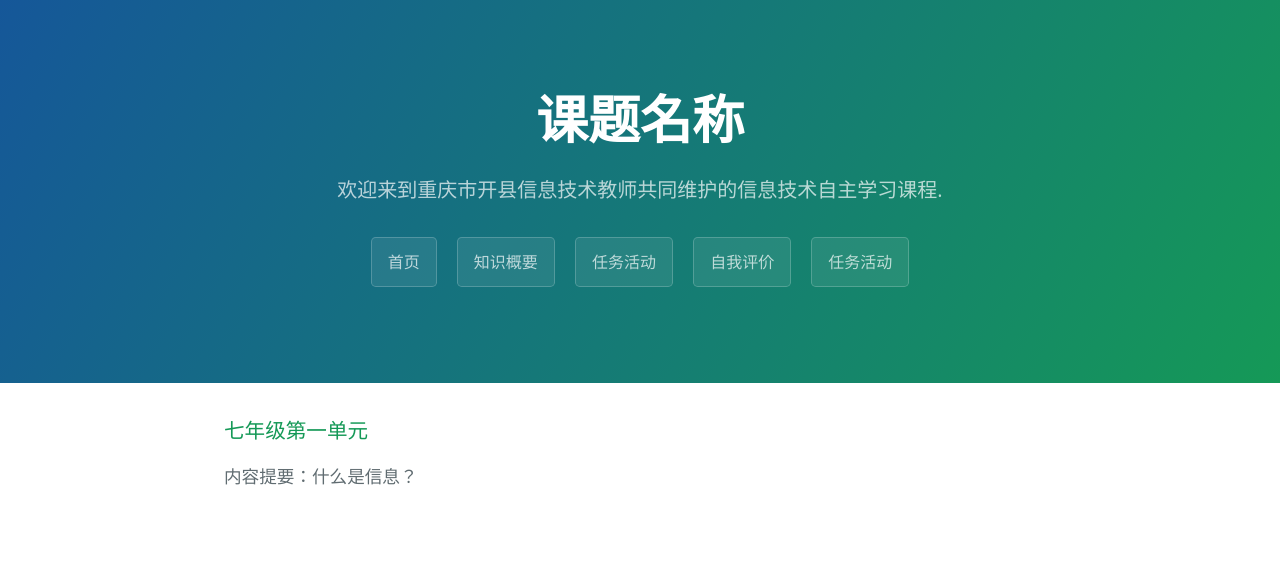
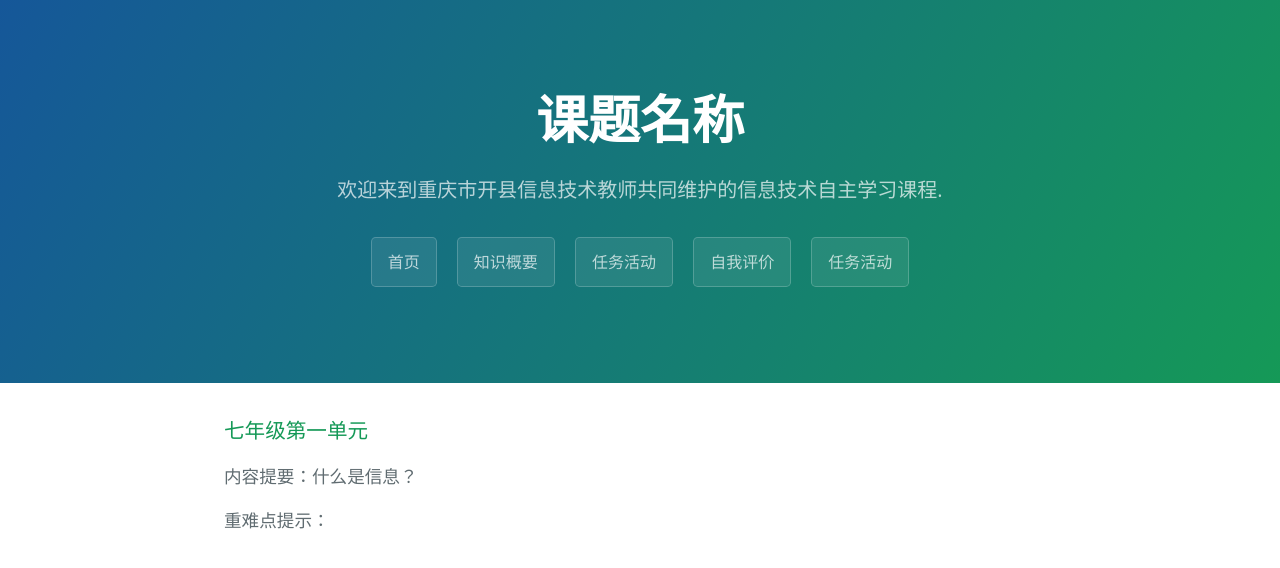
Before and after one commit to zouyusky/IS-Courses, a plain HTML site: page G7U1/index.html in a window 1280 px wide. Drawn offline with Linux system fonts and the light colour scheme.

Commit message:
Update index.html
come from wooxf

```diff
--- a/G7U1/index.html
+++ b/G7U1/index.html
@@ -19,6 +19,7 @@
     <section class="main-content">
         <h3>七年级第一单元</h3>
         <p>内容提要：什么是信息？</p>
+        <p>重难点提示：</p>
     </section>
 
 </body>
```
